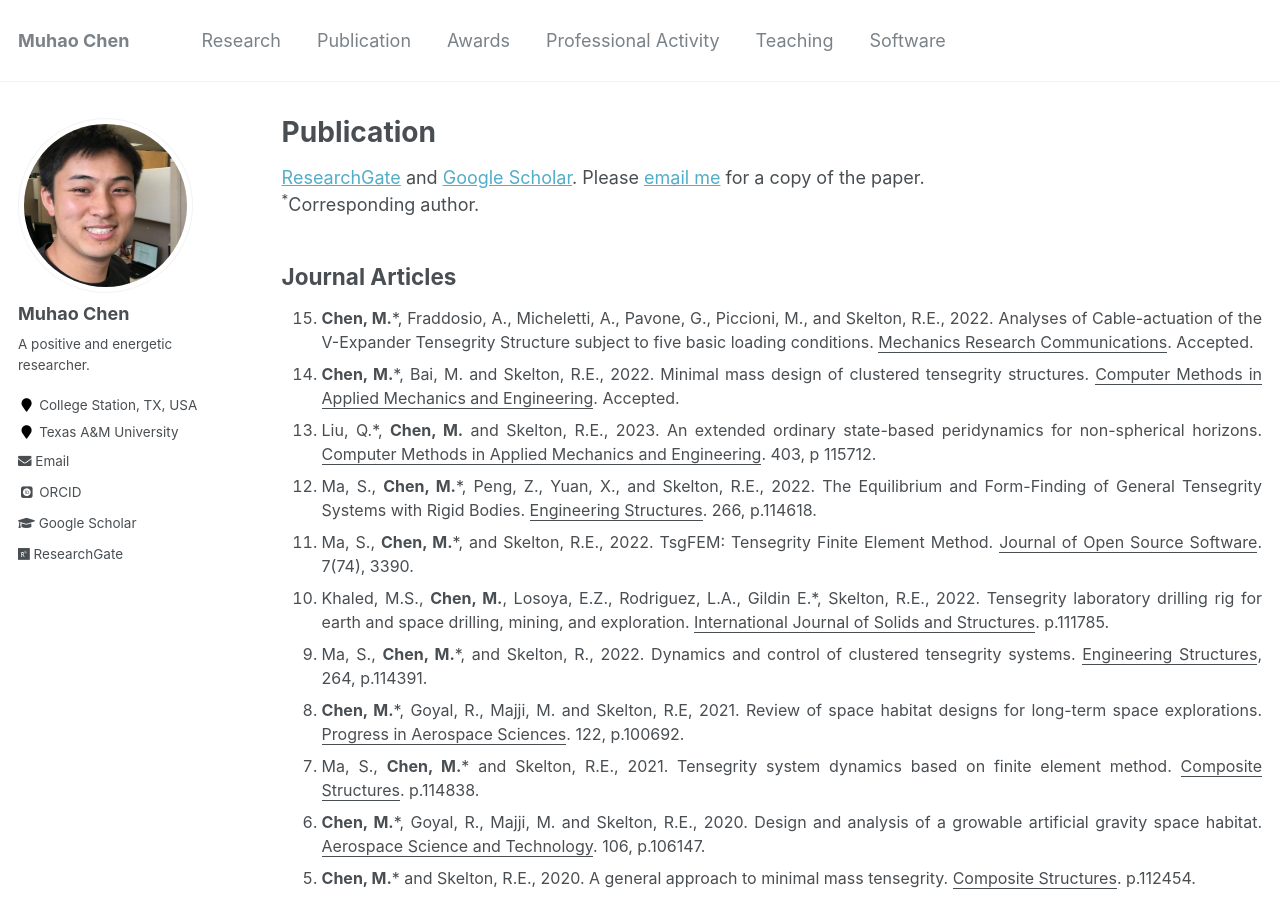
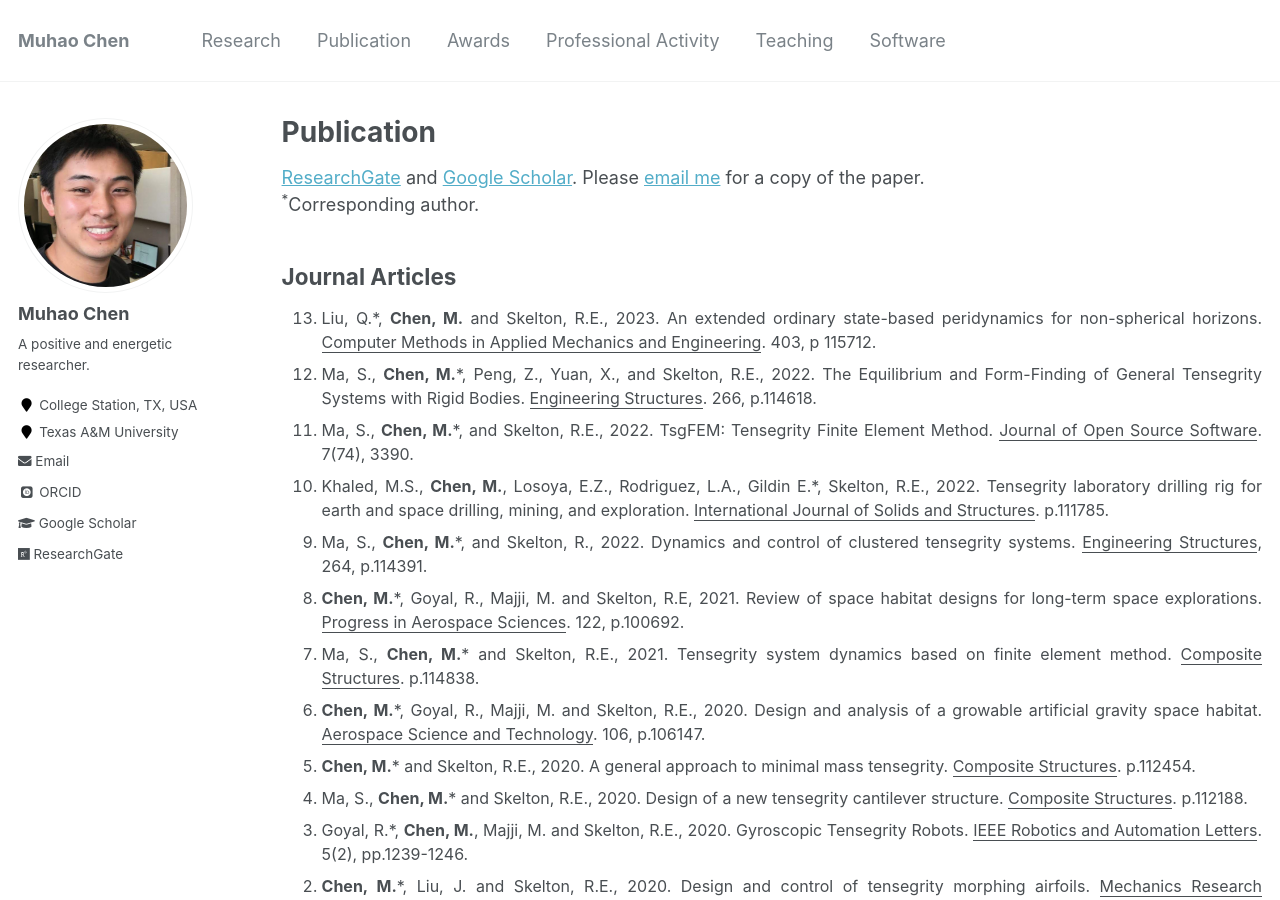
Before and after one commit to Muhao-Chen/muhao-chen.github.io, a Jekyll site: the page built from _pages/publication.md, in a window 1280 px wide and 900 px high. Built offline with Jekyll 4.4.1, drawn with Linux system fonts in a browser that asks for light colours; some web fonts are replaced; some of the changed text lies outside the part shown.

Commit message:
Update publication.md

```diff
--- a/_pages/publication.md
+++ b/_pages/publication.md
@@ -16,8 +16,6 @@ toc: true
 ## Journal Articles
 <font size=3>
 <ol reversed>
-<li> <strong>Chen, M.</strong>*, Fraddosio, A., Micheletti, A., Pavone, G., Piccioni, M., and Skelton, R.E., 2022. Analyses of Cable-actuation of the V-Expander Tensegrity Structure subject to five basic loading conditions. <u>Mechanics Research Communications</u>. Accepted. </li>
-<li> <strong>Chen, M.</strong>*, Bai, M. and Skelton, R.E., 2022. Minimal mass design of clustered tensegrity structures. <u>Computer Methods in Applied Mechanics and Engineering</u>. Accepted. </li>
 <li> Liu, Q.*, <strong>Chen, M.</strong> and Skelton, R.E., 2023. An extended ordinary state-based peridynamics for non-spherical horizons. <u>Computer Methods in Applied Mechanics and Engineering</u>. 403, p 115712.  </li>
 <li> Ma, S., <strong>Chen, M.</strong>*, Peng, Z., Yuan, X., and Skelton, R.E., 2022. The Equilibrium and Form-Finding of General Tensegrity Systems with Rigid Bodies. <u>Engineering Structures</u>. 266, p.114618.  </li>
 <li> Ma, S., <strong>Chen, M.</strong>*, and Skelton, R.E., 2022. TsgFEM: Tensegrity Finite Element Method. <u>Journal of Open Source Software</u>. 7(74), 3390.   </li>
```
Also changed, not shown: other parts of _pages/publication.md (+2 -0 lines).
